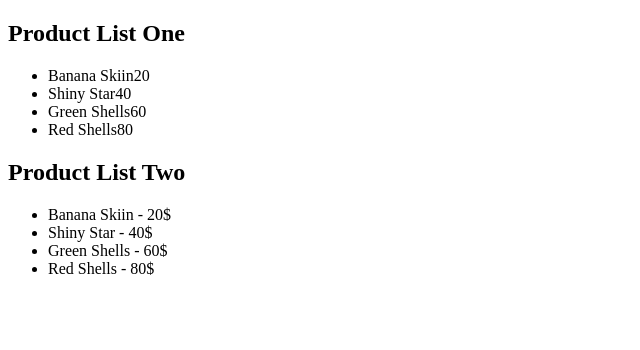
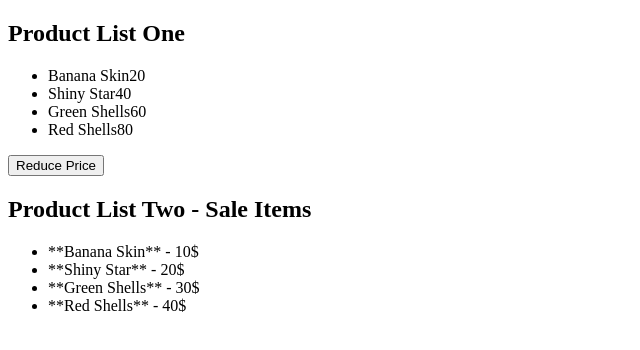
Before and after one commit to eskemojoe007/vuex_tutorial, a Vue app: page / in a window 1280 px wide. Shown: the top 350 px of the page, without its empty margins (0-640 px from the left). Built offline with nearby package versions, Linux system fonts and the light colour scheme.

Commit message:
Adding mutation to store

```diff
--- a/src/components/ProductListOne.vue
+++ b/src/components/ProductListOne.vue
@@ -7,6 +7,7 @@
         <span class="price">{{ product.price }}</span>
       </li>
     </ul>
+    <button @click="reducePrice">Reduce Price</button>
   </div>
 </template>
 
@@ -17,6 +18,14 @@ export default {
       return this.$store.state.products;
     },
   },
+  methods: {
+    reducePrice() {
+      this.$store.commit('reducePrice');
+      // this.$store.state.products.forEach((product) => {
+      //   product.price -= 1
+      // });
+    },
+  },
 };
 </script>
 
--- a/src/components/ProductListTwo.vue
+++ b/src/components/ProductListTwo.vue
@@ -1,9 +1,10 @@
+
 <template lang="html">
   <div id="product-list-two">
-    <h2>Product List Two</h2>
+    <h2>Product List Two - Sale Items</h2>
     <ul>
       <li
-        v-for="(product,item) in products"
+        v-for="(product,item) in saleProducts"
         :key="item">
         {{ product.name }} - {{ product.price }}$
       </li>
@@ -12,12 +13,20 @@
 </template>
 
 <script>
+// import { mapGetters } from 'vuex';
+import { mapState, mapGetters } from 'vuex';
+
+
 export default {
   computed: {
-    products() {
-      return this.$store.state.products;
-    },
+    ...mapState(['products']),
+    ...mapGetters(['saleProducts']),
   },
+  // Vuex.mapGetters(['saleProducts']),
+  // products() {
+  //   return this.$store.state.products;
+  // },
+
 };
 </script>
 
--- a/src/store.js
+++ b/src/store.js
@@ -4,16 +4,32 @@ import Vuex from 'vuex';
 Vue.use(Vuex);
 
 export default new Vuex.Store({
+  strict: true,
   state: {
     products: [
-      { name: 'Banana Skiin', price: 20 },
+      { name: 'Banana Skin', price: 20 },
       { name: 'Shiny Star', price: 40 },
       { name: 'Green Shells', price: 60 },
       { name: 'Red Shells', price: 80 },
     ],
   },
+  getters: {
+    saleProducts: (state) => {
+      const saleProducts = state.products.map(product => ({
+        name: `**${product.name}**`,
+        price: product.price / 2,
+      }));
+      return saleProducts;
+    },
+  },
   mutations: {
-
+    /* eslint-disable no-param-reassign */
+    reducePrice: (state) => {
+      state.products.forEach((product) => {
+        product.price -= 1;
+      });
+    },
+    /* eslint-disable no-param-reassign */
   },
   actions: {
 
```
